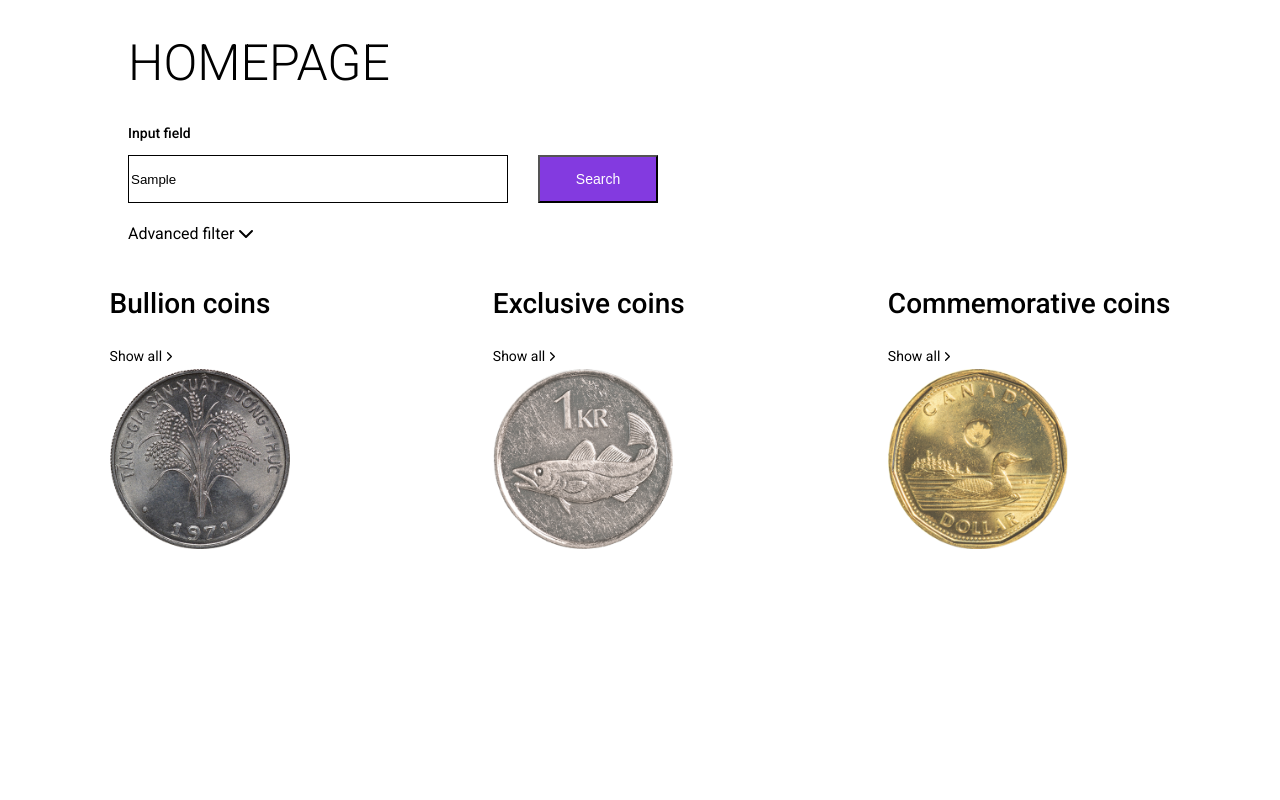
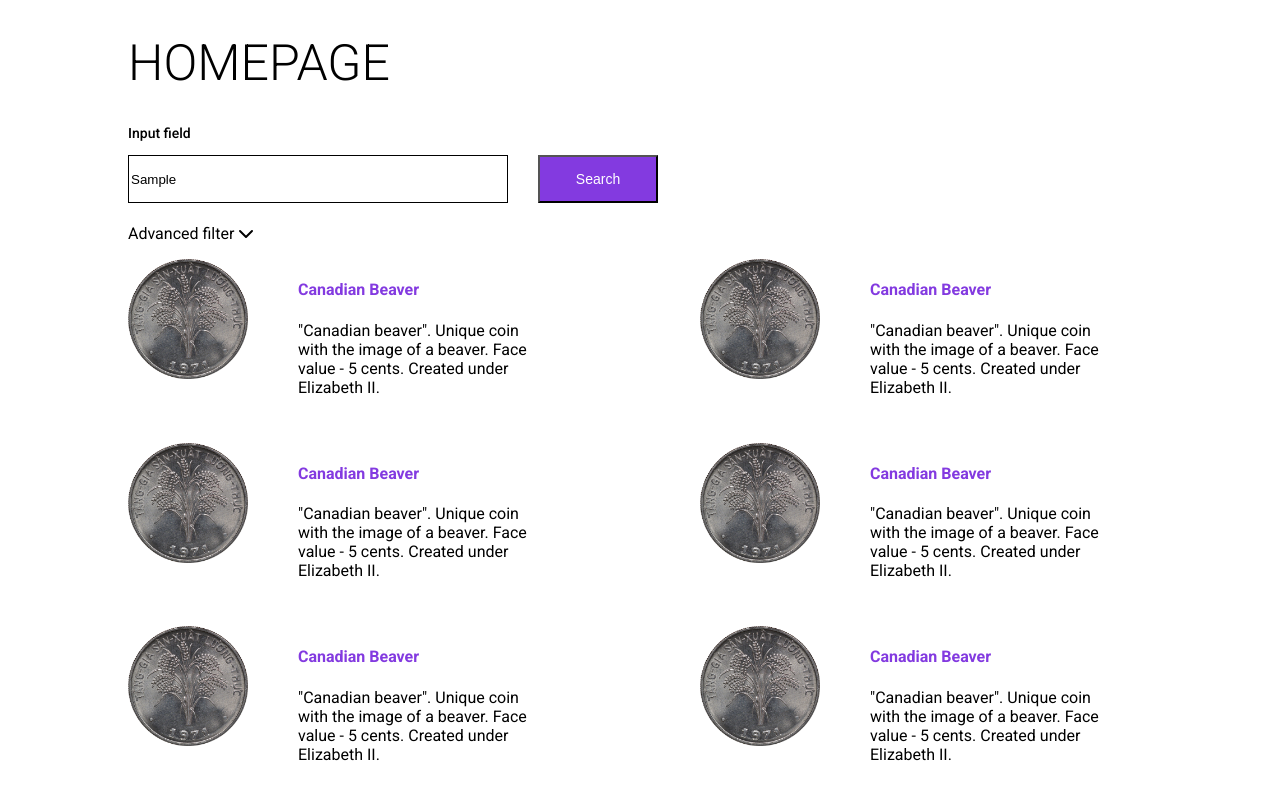
Before and after one commit to karimliaghabala/back-end-layihe, a React (Vite) app: page / in a window 1280 px wide. Both pictures are taken after typing "Sample" into the empty fields and a click on the button "Search". Shown: the top 800 px of the page. Built offline with nearby package versions, Linux system fonts and the light colour scheme.

Commit message:
add search-result

```diff
--- /dev/null
+++ b/src/components/Coins/coins.css
@@ -0,0 +1,28 @@
+
+.section-coins{
+    display: flex;
+    justify-content:space-around;
+    align-items: center;
+}
+.coins-name{
+    font-size: 28px;
+    font-weight: 500;
+}
+.links{
+    font-size: 14px;
+    text-decoration: none;
+    color: black;
+}
+.link-icon{
+    display: flex;
+    align-items: center;
+}
+.link-icon img{
+    width: 15px;
+    height: 15px;
+}
+.img-coins{
+    width: 180px;
+    height: 180px;
+    margin-top: 5px;
+}
--- /dev/null
+++ b/src/components/Coins/coins.jsx
@@ -0,0 +1,41 @@
+import React from 'react'
+import './coins.css'
+import Coin1 from '../../assets/images/coin1.png'
+import Coin2 from '../../assets/images/coin2.png'
+import Coin3 from '../../assets/images/coin3.png'
+import Svg3 from '../../assets/chevron-right.svg'
+import { Link } from 'react-router-dom';
+
+const Coins = () => {
+  return (
+    <div className="section-coins">
+                <div className="bullion-coins">
+                    <p className='coins-name'>Bullion coins</p>
+                    <div className="link-icon">
+                        <Link className='links' to="/">Show all</Link>
+                        <img src={Svg3} alt="" />
+                    </div>
+                    <img className='img-coins' src={Coin1} alt="" />
+                </div>
+                <div className="exclusive-coins">
+                    <p className='coins-name'>Exclusive coins</p>
+                    <div className="link-icon">
+                        <Link className='links' to="/">Show all</Link>
+                        <img src={Svg3} alt="" />
+                    </div>
+                    <img className='img-coins' src={Coin2} alt="" />
+                </div>
+
+                <div className="commemorative-coins">
+                    <p className='coins-name'>Commemorative coins</p>
+                    <div className="link-icon">
+                        <Link className='links' to="/">Show all</Link>
+                        <img src={Svg3} alt="" />
+                    </div>
+                    <img className='img-coins' src={Coin3} alt="" />
+                </div>
+            </div>
+  )
+}
+
+export default Coins
--- a/src/components/Home/home.css
+++ b/src/components/Home/home.css
@@ -50,34 +50,6 @@
     position:absolute;
     top:14px;
 }
-.section-coins{
-    display: flex;
-    justify-content:space-around;
-    align-items: center;
-}
-.coins-name{
-    font-size: 28px;
-    font-weight: 500;
-}
-.links{
-    font-size: 14px;
-    text-decoration: none;
-    color: black;
-}
-.link-icon{
-    display: flex;
-    align-items: center;
-}
-.link-icon img{
-    width: 15px;
-    height: 15px;
-}
-.img-coins{
-    width: 180px;
-    height: 180px;
-    margin-top: 5px;
-}
-
 .section-filter{
     display: flex;
     margin-left: 120px;
--- a/src/components/Home/home.jsx
+++ b/src/components/Home/home.jsx
@@ -1,23 +1,22 @@
 import React, { useState} from 'react';
+import Coins from '../Coins/coins'
+import Search_result from '../Search-result/search-result'
 import './home.css';
-import { Link } from 'react-router-dom';
-import Coin1 from '../../assets/images/coin1.png'
-import Coin2 from '../../assets/images/coin2.png'
-import Coin3 from '../../assets/images/coin3.png'
 import Svg1 from '../../assets/chevron-up.svg'
 import Svg2 from '../../assets/chevron-down.svg'
-import Svg3 from '../../assets/chevron-right.svg'
 
 const Home = () => {
 
     const [svg1, setSvg1] = useState(false)
     const [form, setForm] = useState(false)
     const [coin,setCoin] = useState(true)
+    const [searchr,setSearchr] = useState(false)
 
     const onClickButton = (e)=>{
         e.preventDefault()
         setForm(false)
         setSvg1(false)
+        setSearchr(true)
     }
 
     const onClickSvg = () => {
@@ -90,33 +89,8 @@ const Home = () => {
                     </div>
                 </div>:null}
             </form>
-            {coin?<div className="section-coins">
-                <div className="bullion-coins">
-                    <p className='coins-name'>Bullion coins</p>
-                    <div className="link-icon">
-                        <Link className='links' to="/">Show all</Link>
-                        <img src={Svg3} alt="" />
-                    </div>
-                    <img className='img-coins' src={Coin1} alt="" />
-                </div>
-                <div className="exclusive-coins">
-                    <p className='coins-name'>Exclusive coins</p>
-                    <div className="link-icon">
-                        <Link className='links' to="/">Show all</Link>
-                        <img src={Svg3} alt="" />
-                    </div>
-                    <img className='img-coins' src={Coin2} alt="" />
-                </div>
-
-                <div className="commemorative-coins">
-                    <p className='coins-name'>Commemorative coins</p>
-                    <div className="link-icon">
-                        <Link className='links' to="/">Show all</Link>
-                        <img src={Svg3} alt="" />
-                    </div>
-                    <img className='img-coins' src={Coin3} alt="" />
-                </div>
-            </div>:null}
+            {searchr?<Search_result /> :null}
+            {coin? <Coins /> :null}
         </div>
     )
 }
--- /dev/null
+++ b/src/components/Search-result/search-result.css
@@ -0,0 +1,23 @@
+.container-c{
+    display: flex;
+    margin-left: 120px;
+}
+.img-c{
+    width: 120px;
+    height: 120px;
+    margin-right: 50px;
+}
+.coin-row{
+    display: flex;
+    margin-bottom: 30px;
+}
+.left-rows{
+    margin-right: 150px;
+}
+.right-rows{
+    margin-right: 150px;
+}
+h4{
+    color: #833AE0;
+    font-size: 16px;
+}
--- /dev/null
+++ b/src/components/Search-result/search-result.jsx
@@ -0,0 +1,59 @@
+import React from 'react'
+import './search-result.css'
+import Coin from '../../assets/images/coin1.png'
+
+const Search_result = () => {
+    return (
+        <div className='container-c'>
+            <div className="left-rows">
+                <div className="coin-row">
+                    <div><img className="img-c" src={Coin} alt="" /></div>
+                    <div>
+                        <h4>Canadian Beaver</h4>
+                        <p>"Canadian beaver". Unique coin with the image of a beaver. Face value - 5 cents. Created under Elizabeth II.</p>
+                    </div>
+                </div>
+                <div className="coin-row">
+                    <div><img className="img-c" src={Coin} alt="" /></div>
+                    <div>
+                        <h4>Canadian Beaver</h4>
+                        <p>"Canadian beaver". Unique coin with the image of a beaver. Face value - 5 cents. Created under Elizabeth II.</p>
+                    </div>
+                </div>
+                <div className="coin-row">
+                    <div><img className="img-c" src={Coin} alt="" /></div>
+                    <div>
+                        <h4>Canadian Beaver</h4>
+                        <p>"Canadian beaver". Unique coin with the image of a beaver. Face value - 5 cents. Created under Elizabeth II.</p>
+                    </div>
+                </div>
+            </div>
+
+            <div className="right-rows">
+                <div className="coin-row">
+                    <div><img className="img-c" src={Coin} alt="" /></div>
+                    <div>
+                        <h4>Canadian Beaver</h4>
+                        <p>"Canadian beaver". Unique coin with the image of a beaver. Face value - 5 cents. Created under Elizabeth II.</p>
+                    </div>
+                </div>
+                <div className="coin-row">
+                    <div><img className="img-c" src={Coin} alt="" /></div>
+                    <div>
+                        <h4>Canadian Beaver</h4>
+                        <p>"Canadian beaver". Unique coin with the image of a beaver. Face value - 5 cents. Created under Elizabeth II.</p>
+                    </div>
+                </div>
+                <div className="coin-row">
+                    <div><img className="img-c" src={Coin} alt="" /></div>
+                    <div>
+                        <h4>Canadian Beaver</h4>
+                        <p>"Canadian beaver". Unique coin with the image of a beaver. Face value - 5 cents. Created under Elizabeth II.</p>
+                    </div>
+                </div>
+            </div>
+        </div>
+    )
+}
+
+export default Search_result
```
Also changed, not shown: src/components/Filter/filter.css (deleted), src/components/Filter/filter.jsx (deleted).
